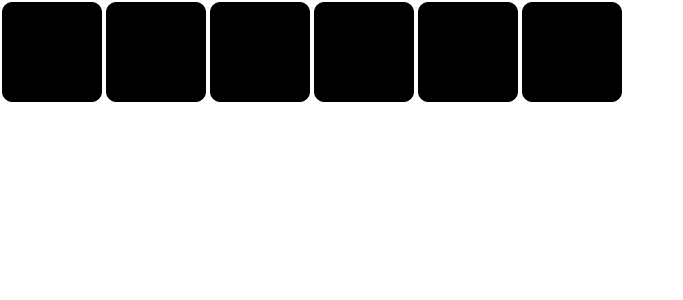
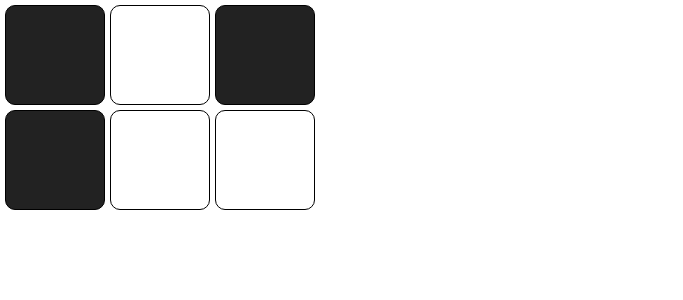
Before and after one commit to jegbune/React.useState, a React (Create React App) app: page / in a window 1280 px wide. Shown: the top 300 px of the page, without its empty margins (0-683 px from the left). Built offline with nearby package versions, Linux system fonts and the light colour scheme.

Commit message:
React tenary for change in backgroundColor

```diff
--- a/src/App.js
+++ b/src/App.js
@@ -19,10 +19,10 @@ import React from "react"
 // import Header from "./section2/header.js"
 // import Body from "./section2/Body.js"
 // import "./section2/body.css"
-import Boxes from "./section2/boxes.js"
 import "./section2/boxes.css"
+import Box from "./section2/box";
 
-function App(props) {
+function App() {
   // const content = data.map(item =>{
   //   return (
   //     <Trip
@@ -34,16 +34,6 @@ function App(props) {
 
 
   // const [user, setUser] = React.useState("Bobs")
-  const style = {
-    backgroundColor: props.darkMode ? "#ccc" : "#000"
-  }
-  const [squares, setSquares] = React.useState(Boxes)
-
-  const squareElement = squares.map(square => (
-    <div className="box" style={style} key ={square.id}>
-
-    </div>
-  ))
 
   return (
     // <div className="container">
@@ -61,8 +51,9 @@ function App(props) {
       name = {user}  />
       <Body
       name = {user}  /> */}
-
-      {squareElement}
+        <Box
+        darkMode = {true}
+        />
 
     </div>
 
--- a/src/section2/box.js
+++ b/src/section2/box.js
@@ -1,10 +1,25 @@
 import React from "react";
-import App from "../App";
+import Boxes from "../section2/boxes"
+import Box1 from "./box1.js"
 
-export default function Box() {
-return(
-    <App
-        darkMode = {true}
-    />
-)
+export default function Box(props) {
+
+    // const style ={backgroundColor:props.darkMode ? "#ccc" : "#000"}
+
+      const [squares, setsquares] = React.useState(Boxes)
+
+
+      const squareElement = squares.map(square => (
+        // <div className="box" style={style}></div>
+            <Box1 key ={square.id} on ={square.on} />
+            ))
+
+      return (
+        <div className="container">
+            {squareElement}
+        </div>
+      )
 }
+
+
+// ReactDOM.render( <App darkMode= {true} />, document.getElementById("root"))
--- /dev/null
+++ b/src/section2/box1.js
@@ -0,0 +1,12 @@
+// import "../section2/boxes.css"
+import React from "react";
+
+export default function Box1(props) {
+    // alert(props.on)
+
+    const [style, setStyle] =React.useState({backgroundColor:props.on ? "#222" : "none"})
+
+    return(
+        <div className="box" style={style} ></div>
+    )
+}
--- a/src/section2/boxes.css
+++ b/src/section2/boxes.css
@@ -2,11 +2,20 @@
     box-sizing: border-box;
 }
 
+.container {
+    display: grid;
+    grid-template-columns: repeat(3, 100px);
+    column-gap: 5px;
+    row-gap: 5px;
+    margin: 5px;
+}
+
 .box {
     height: 100px;
+    margin: 0px;
     width: 100px;
     border: 1px solid black;
-    display: inline-block;
-    margin: 2px;
+    display: flex;
+    flex-wrap: wrap;
     border-radius: 10px;
 }
```
